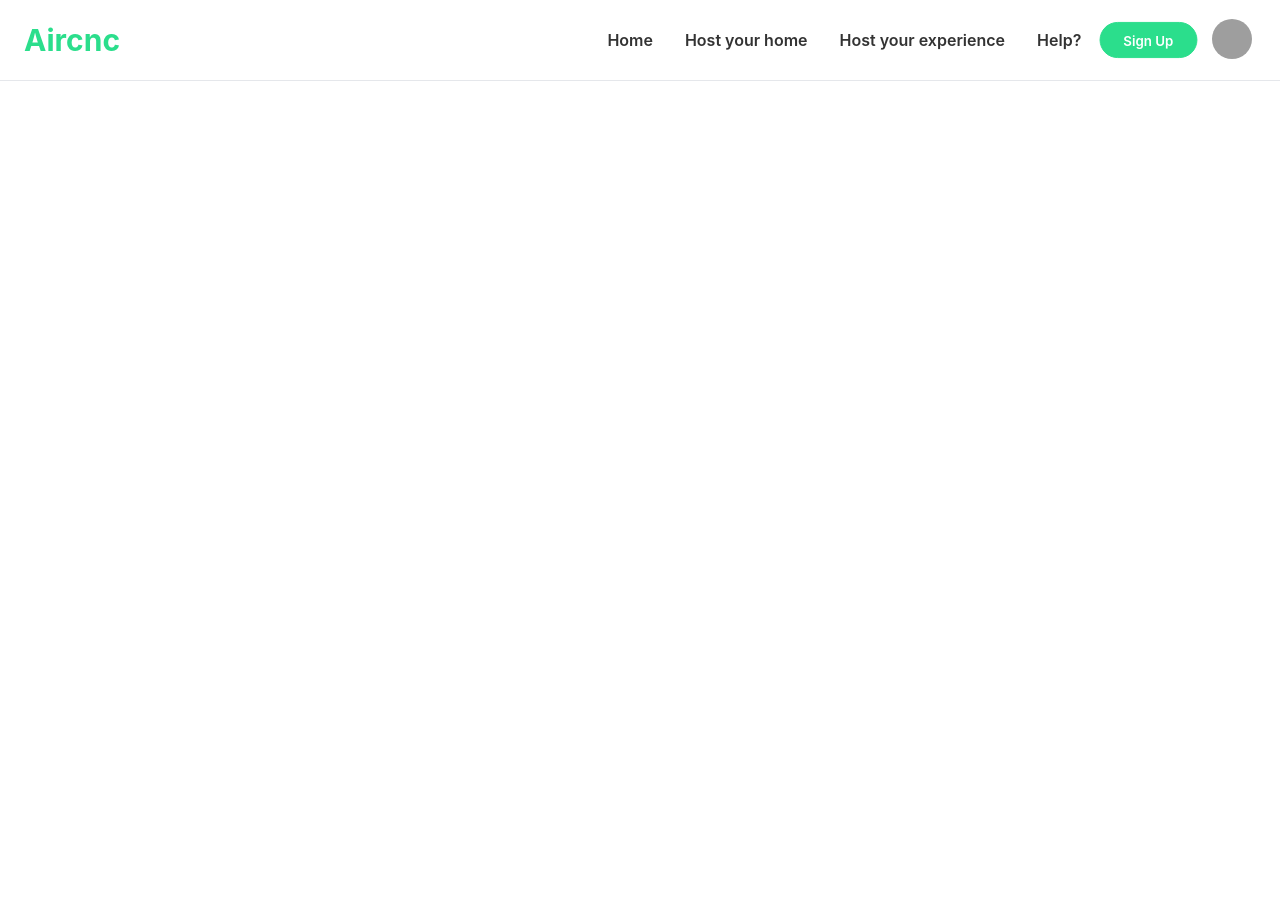
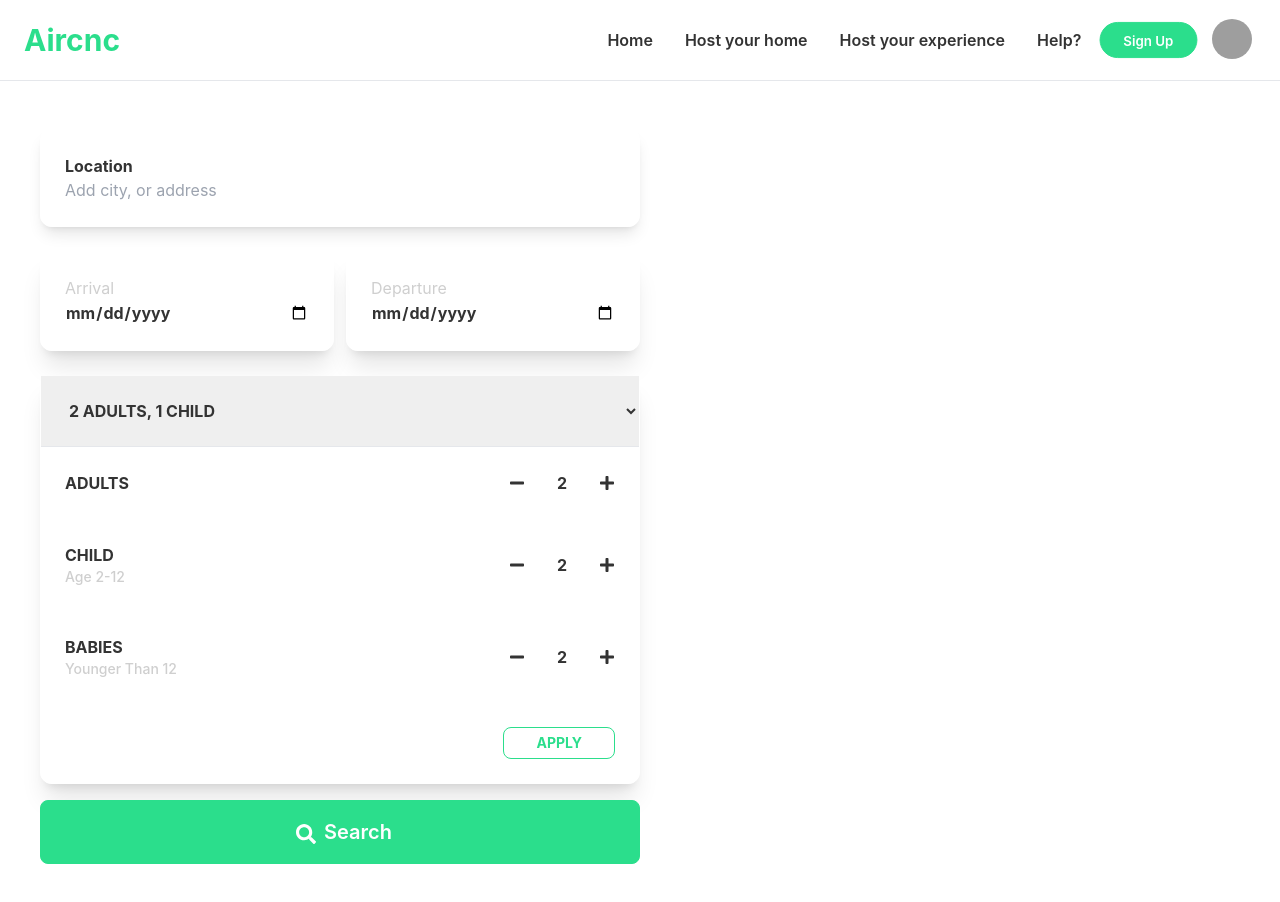
Before and after one commit to CodeWithShamim/air-cnc, a React (Create React App) app: page / in a window 1280 px wide. Shown: the top 902 px of the page. Before the commit the page ends 800 px from the top, so only its background shows below. Built offline with nearby package versions, Linux system fonts and the light colour scheme; grey boxes are pictures that could not be loaded.

Commit message:
search box added

```diff
--- a/package.json
+++ b/package.json
@@ -9,6 +9,7 @@
     "daisyui": "^2.15.2",
     "react": "^18.1.0",
     "react-dom": "^18.1.0",
+    "react-icons": "^4.4.0",
     "react-router-dom": "^6.3.0",
     "react-scripts": "5.0.1",
     "web-vitals": "^2.1.4"
--- a/src/App.js
+++ b/src/App.js
@@ -1,5 +1,6 @@
 import { Route, Routes } from "react-router-dom";
 import "./App.css";
+import Home from "./pages/Home/Home";
 import Login from "./pages/Login/Login";
 import Header from "./pages/Shared/Header";
 
@@ -8,6 +9,7 @@ function App() {
     <div className="App">
       <Header />
       <Routes>
+        <Route path="/" element={<Home />}></Route>
         <Route path="/login" element={<Login />}></Route>
       </Routes>
     </div>
--- /dev/null
+++ b/src/pages/Home/Home.js
@@ -0,0 +1,17 @@
+import React from "react";
+import SearchBox from "./SearchBox";
+
+const Home = () => {
+  return (
+    <divs className="flex px-10 my-12">
+      {/* <h1 className="text-lg font-bold">Where do you want to go?</h1> */}
+      {/* search section  */}
+      <div className="flex-1">
+        <SearchBox />
+      </div>
+      <div className="flex-1"></div>
+    </divs>
+  );
+};
+
+export default Home;
--- /dev/null
+++ b/src/pages/Home/SearchBox.js
@@ -0,0 +1,123 @@
+import React from "react";
+import { FaPlus, FaMinus, FaSearch } from "react-icons/fa";
+
+const SearchBox = () => {
+  return (
+    <div>
+      {/* ---------location------- */}
+      <div className="flex flex-col text-left shadow-lg p-6 rounded-xl border border-base-100">
+        <label htmlFor="location" className="font-bold">
+          Location
+        </label>
+        <input
+          className="outline-none border-0"
+          type="text"
+          name="location"
+          id="location"
+          placeholder="Add city, or address"
+        />
+      </div>
+
+      {/* ---------date-------- */}
+      <div className="mt-6 flex justify-between">
+        {/* arrival */}
+        <div className="flex basis-2/4 mr-3 flex-col text-left shadow-xl p-6 rounded-xl border border-base-100">
+          <label className="text-base-300" htmlFor="arrival">
+            Arrival
+          </label>
+          <input
+            type="date"
+            name="arrival"
+            id="arrival"
+            className="font-bold"
+          />
+        </div>
+        {/* departure */}
+        <div className="flex basis-2/4 flex-col text-left shadow-xl p-6 rounded-xl border border-base-100">
+          <label className="text-base-300" htmlFor="departure">
+            Departure
+          </label>
+          <input
+            type="date"
+            name="departure"
+            id="departure"
+            className="font-bold"
+          />
+        </div>
+      </div>
+
+      {/* ---------member-------- */}
+      <div className="mt-6 flex-col text-left shadow-xl rounded-xl border border-base-100">
+        {/* member type  */}
+        <div>
+          <select
+            name="member"
+            id="member"
+            className="font-bold uppercase p-6 outline-0 w-full"
+          >
+            <option value="2 Adults, 1 Child">2 Adults, 1 Child</option>
+          </select>
+          <hr />
+          <div className="p-6 font-bold uppercase">
+            {/* adults  */}
+            <div className="flex justify-between items-center">
+              <p>Adults</p>
+              <p className="flex items-center justify-center">
+                <FaMinus />
+                <span className="px-8">2</span>
+                <FaPlus />
+              </p>
+            </div>
+            {/* child  */}
+            <div className="flex justify-between items-center py-12">
+              <p className="flex flex-col">
+                Child
+                <span className="font-medium text-base-300 capitalize text-sm">
+                  age 2-12
+                </span>
+              </p>
+
+              <p className="flex items-center justify-center">
+                <FaMinus />
+                <span className="px-8">2</span>
+                <FaPlus />
+              </p>
+            </div>
+            {/* babies  */}
+            <div className="flex justify-between items-center">
+              <p className="flex flex-col">
+                Babies
+                <span className="font-medium text-sm text-base-300 capitalize">
+                  Younger than 12
+                </span>
+              </p>
+              <p className="flex items-center justify-center">
+                <FaMinus />
+                <span className="px-8">2</span>
+                <FaPlus />
+              </p>
+            </div>
+          </div>
+          {/* ----------- */}
+          {/* btn  */}
+          <div className="text-right m-6">
+            <button className="btn btn-primary btn-outline btn-sm px-8 font-bold uppercase">
+              Apply
+            </button>
+          </div>
+          {/* btn end */}
+        </div>
+      </div>
+      {/* -------member end----- */}
+
+      {/* -----search btn------ */}
+      <div className="w-full mt-4">
+        <button className="btn btn-primary btn-lg w-full text-base-100 capitalize text-xl">
+          <FaSearch className="mx-2 mt-1" /> Search
+        </button>
+      </div>
+    </div>
+  );
+};
+
+export default SearchBox;
```
Also changed, not shown: 1 other file (tests, documents, lock files or other folders).
